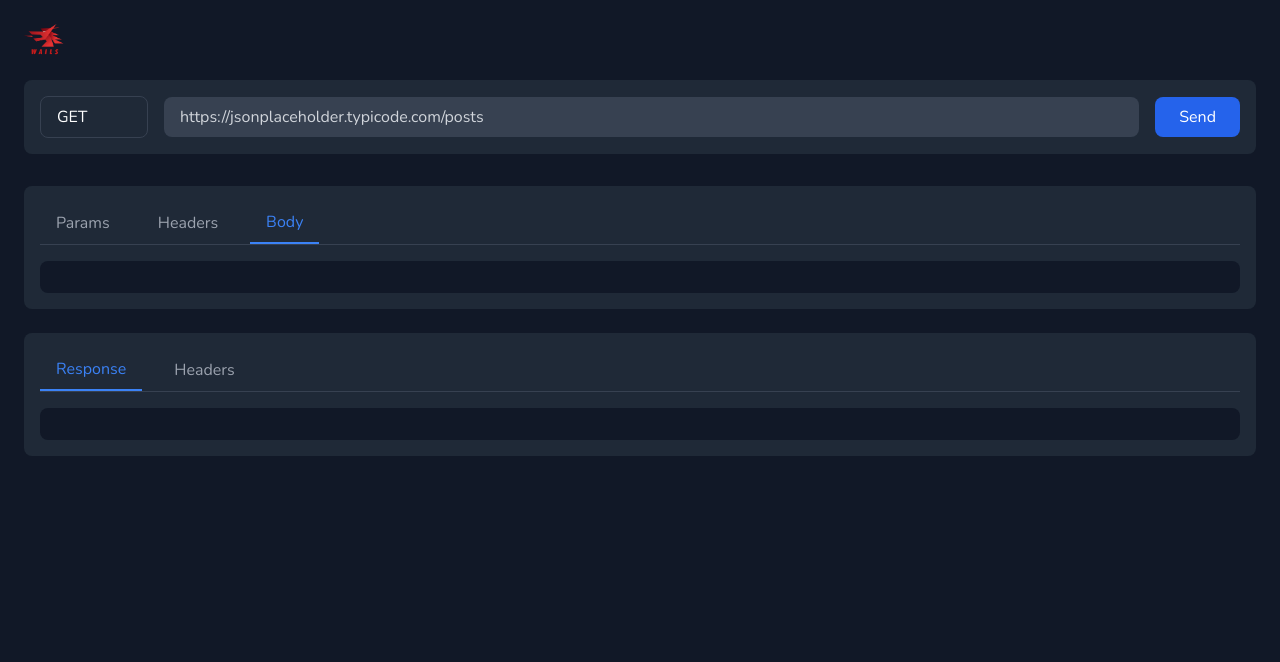
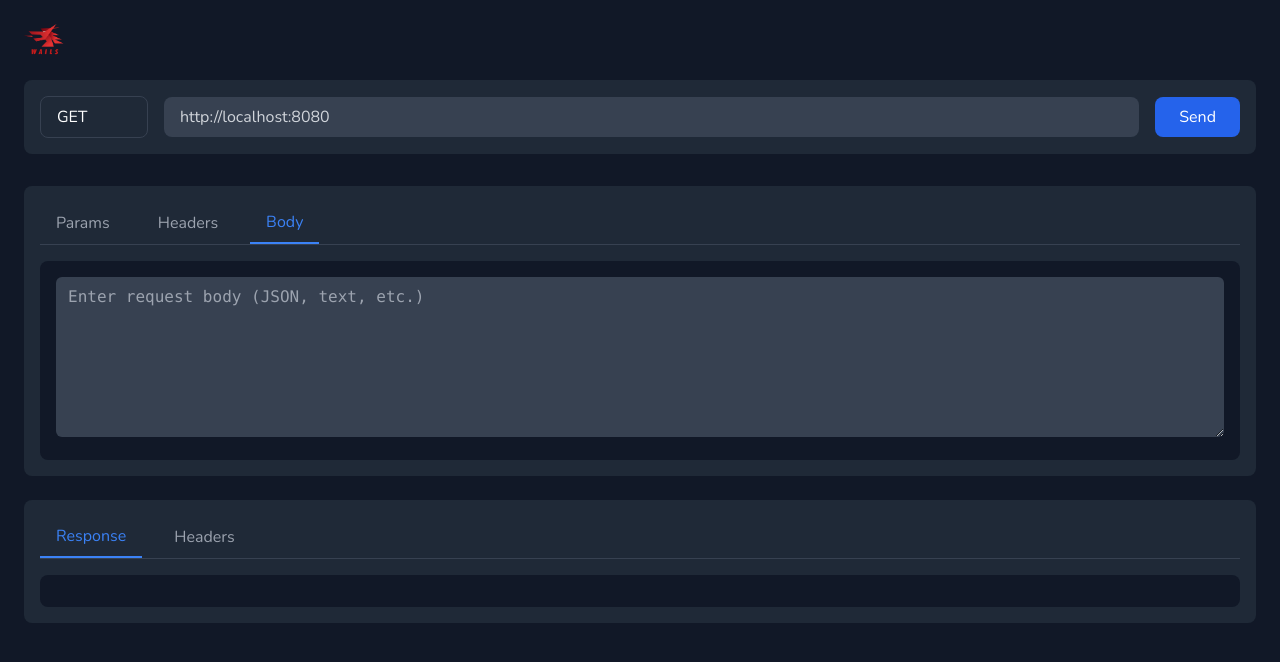
Before and after one commit to ernesto27/postman-system, a Svelte app in the folder frontend/: page / in a window 1280 px wide. Both pictures are taken after a click on the button "Body". Shown: the top 662 px of the page. Built offline with nearby package versions, Linux system fonts and the light colour scheme.

Commit message:
Enhance MakeRequest to support request body and update frontend to handle body input

```diff
--- a/frontend/src/App.svelte
+++ b/frontend/src/App.svelte
@@ -3,7 +3,8 @@
   import { MakeRequest } from '../wailsjs/go/main/App.js'
 
   let selectedMethod = 'GET'
-  let url = 'https://jsonplaceholder.typicode.com/posts'
+  // let url = 'https://jsonplaceholder.typicode.com/posts'
+  let url = 'http://localhost:8080'
   const methods = ['GET', 'POST', 'PUT', 'DELETE']
   let isLoading = false;
   let responseData = '';
@@ -58,6 +59,8 @@
     }
   }
 
+  let requestBody = '';
+
   function handleSend() {
     isLoading = true;
     responseData = '';
@@ -72,7 +75,7 @@
       }
     })
 
-    MakeRequest(selectedMethod, finalUrl, headers)
+    MakeRequest(selectedMethod, finalUrl, headers, requestBody)
       .then(response => {
         console.log(response)
         responseData = response.body;
@@ -98,6 +101,18 @@
     const newUrl = buildUrl();
     if (newUrl !== url) {
       url = newUrl;
+    }
+  }
+
+  function handleTabKey(event) {
+    if (event.key === 'Tab') {
+      event.preventDefault();
+      const start = event.target.selectionStart;
+      const end = event.target.selectionEnd;
+      const value = event.target.value;
+
+      event.target.value = value.substring(0, start) + '\t' + value.substring(end);
+      event.target.selectionStart = event.target.selectionEnd = start + 1;
     }
   }
 </script>
@@ -247,6 +262,15 @@
                 </div>
               {/each}
             </div>
+          {:else if activeTab === 'body'}
+            <div class="space-y-4">
+              <textarea
+                bind:value={requestBody}
+                placeholder="Enter request body (JSON, text, etc.)"
+                on:keydown={handleTabKey}
+                class="w-full h-40 bg-gray-700 text-gray-300 px-3 py-2 rounded-md focus:outline-none focus:ring-2 focus:ring-blue-500 font-mono"
+              ></textarea>
+            </div>
           {/if}
         </div>
       </div>
--- a/frontend/wailsjs/go/main/App.d.ts
+++ b/frontend/wailsjs/go/main/App.d.ts
@@ -3,4 +3,4 @@
 
 export function Greet(arg1:string):Promise<string>;
 
-export function MakeRequest(arg1:string,arg2:string,arg3:{[key: string]: string}):Promise<{[key: string]: any}>;
+export function MakeRequest(arg1:string,arg2:string,arg3:{[key: string]: string},arg4:string):Promise<{[key: string]: any}>;
--- a/frontend/wailsjs/go/main/App.js
+++ b/frontend/wailsjs/go/main/App.js
@@ -6,6 +6,6 @@ export function Greet(arg1) {
   return window['go']['main']['App']['Greet'](arg1);
 }
 
-export function MakeRequest(arg1, arg2, arg3) {
-  return window['go']['main']['App']['MakeRequest'](arg1, arg2, arg3);
+export function MakeRequest(arg1, arg2, arg3, arg4) {
+  return window['go']['main']['App']['MakeRequest'](arg1, arg2, arg3, arg4);
 }
```
Also changed, not shown: 2 other files (tests, documents, lock files or other folders).
